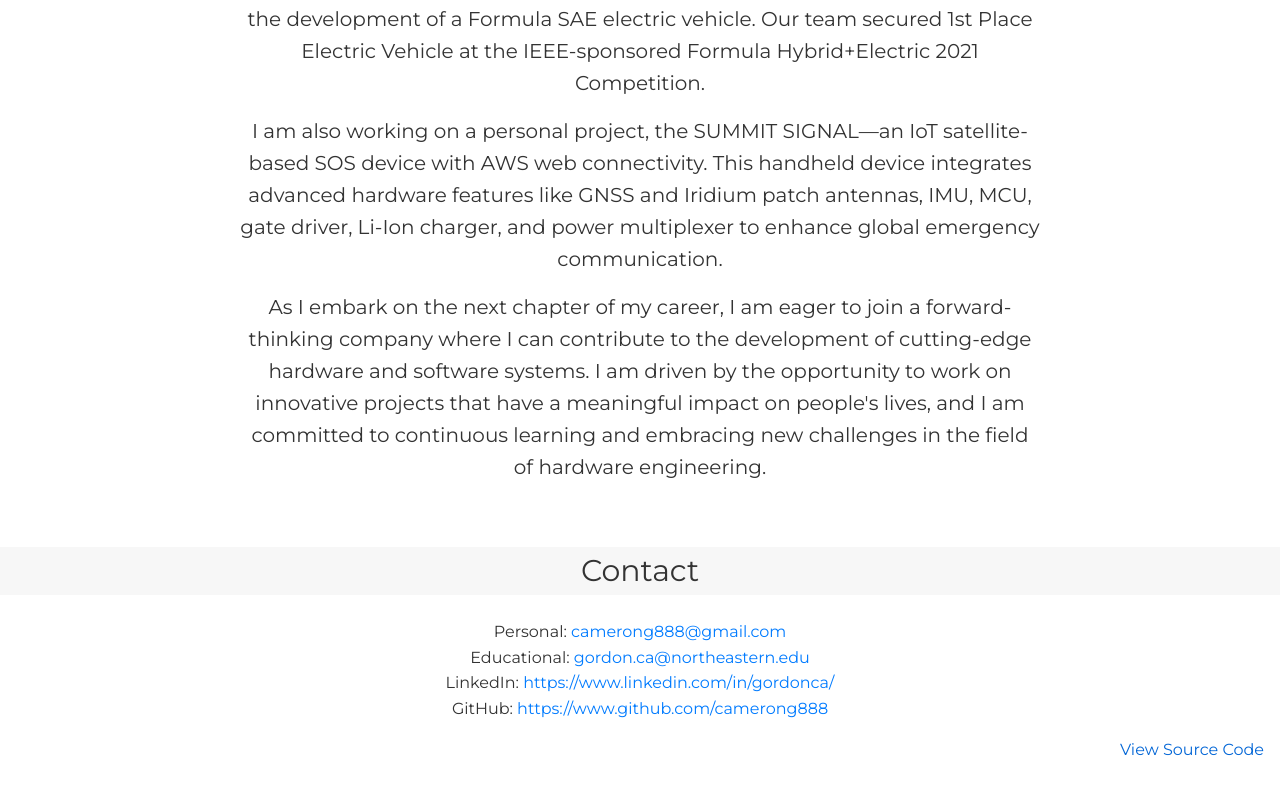
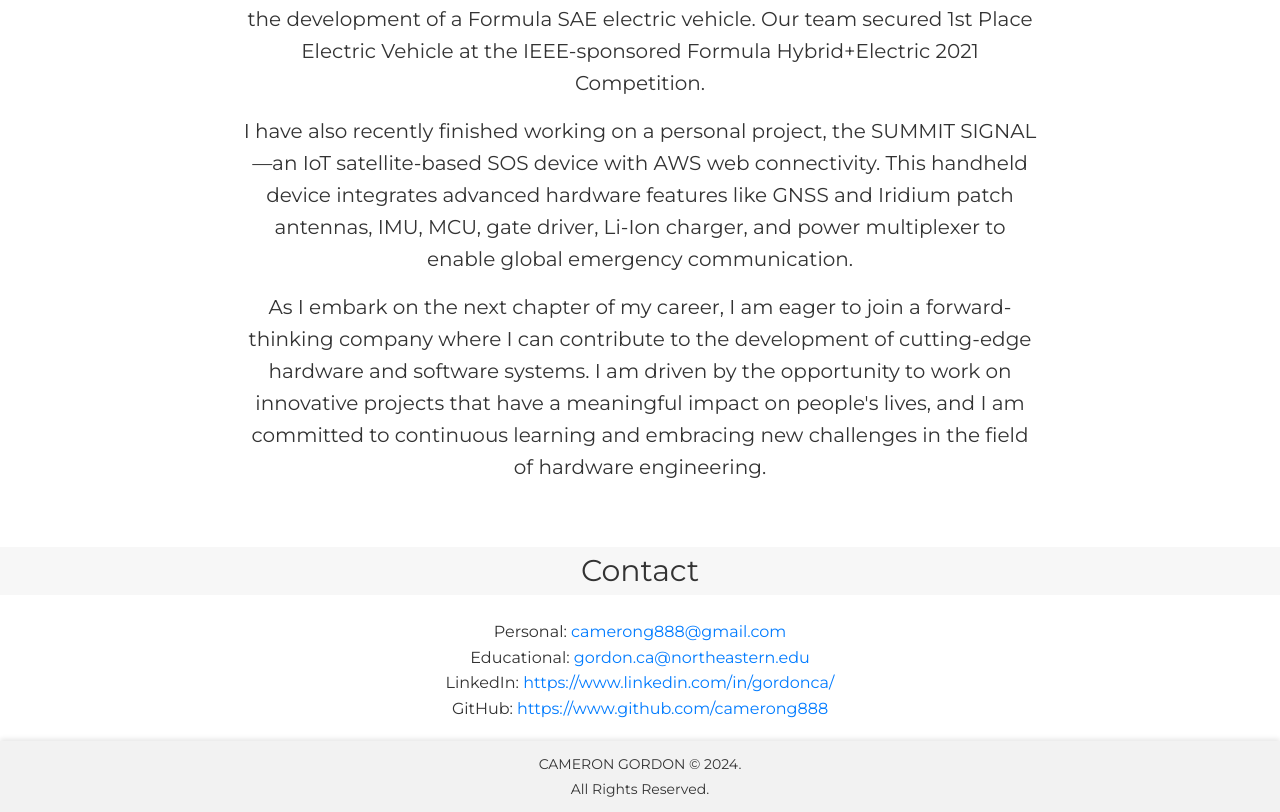
Before and after one commit to camerong888/cameron-gordons-website, a React (Create React App) app: page / in a window 1280 px wide. Shown: the part 2527-3339 px from the top of the page. Before the commit the page ends 3306 px from the top, so only its background shows below. Built offline with nearby package versions, Linux system fonts and the light colour scheme.

Commit message:
Modified footer to add CAMERON GORDON © 2024 and modified the about me section

```diff
--- a/src/components/About.js
+++ b/src/components/About.js
@@ -42,11 +42,12 @@ function About() {
           IEEE-sponsored Formula Hybrid+Electric 2021 Competition.
         </p>
         <p>
-          I am also working on a personal project, the SUMMIT SIGNAL—an IoT
-          satellite-based SOS device with AWS web connectivity. This handheld
-          device integrates advanced hardware features like GNSS and Iridium
-          patch antennas, IMU, MCU, gate driver, Li-Ion charger, and power
-          multiplexer to enhance global emergency communication.
+          I have also recently finished working on a personal project, the
+          SUMMIT SIGNAL—an IoT satellite-based SOS device with AWS web
+          connectivity. This handheld device integrates advanced hardware
+          features like GNSS and Iridium patch antennas, IMU, MCU, gate driver,
+          Li-Ion charger, and power multiplexer to enable global emergency
+          communication.
         </p>
         <p>
           As I embark on the next chapter of my career, I am eager to join a
--- a/src/components/Footer.css
+++ b/src/components/Footer.css
@@ -1,16 +1,21 @@
 .footer {
-  display: flex;
-  justify-content: flex-end;
-  padding: 1rem;
+  width: 100%; /* Ensure it spans the width of the screen */
+  padding: 10px 20px;
+  background-color: #f2f2f2; /* Light grey background */
+  color: #333; /* Dark grey text */
+  text-align: center; /* Center-align the text */
+  box-shadow: 0px -2px 5px rgba(0, 0, 0, 0.1); /* Subtle shadow to lift the footer */
+  font-size: 14px;
+  margin-top: 20px; /* Add some space above the footer */
 }
 
 .source-code a {
-  font-family: 'Montserrat', sans-serif;
-  font-weight: 500;
-  text-decoration: none;
-  color: #0366d6;
+  display: block; /* Each link on its own line */
+  color: #333; /* Dark grey text */
+  text-decoration: none; /* No underline */
+  margin: 2px 0; /* Small margin between the lines */
 }
 
 .source-code a:hover {
-  text-decoration: underline;
+  color: #007bff; /* Light blue on hover for a bit of interaction */
 }
--- a/src/components/Footer.js
+++ b/src/components/Footer.js
@@ -5,13 +5,8 @@ function Footer() {
   return (
     <footer className="footer">
       <div className="source-code">
-        <a
-          href="https://github.com/camerong888/cameron-gordons-website"
-          target="_blank"
-          rel="noopener noreferrer"
-        >
-          View Source Code
-        </a>
+        <a>CAMERON GORDON © 2024.</a>
+        <a>All Rights Reserved.</a>
       </div>
     </footer>
   );
```
